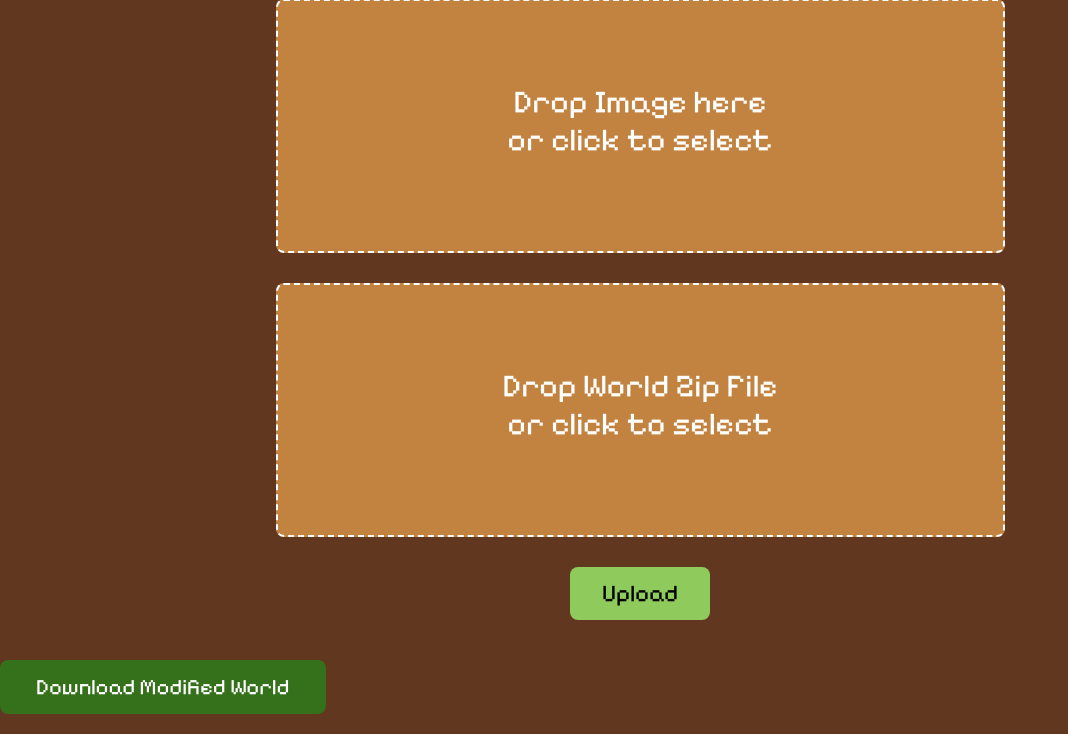
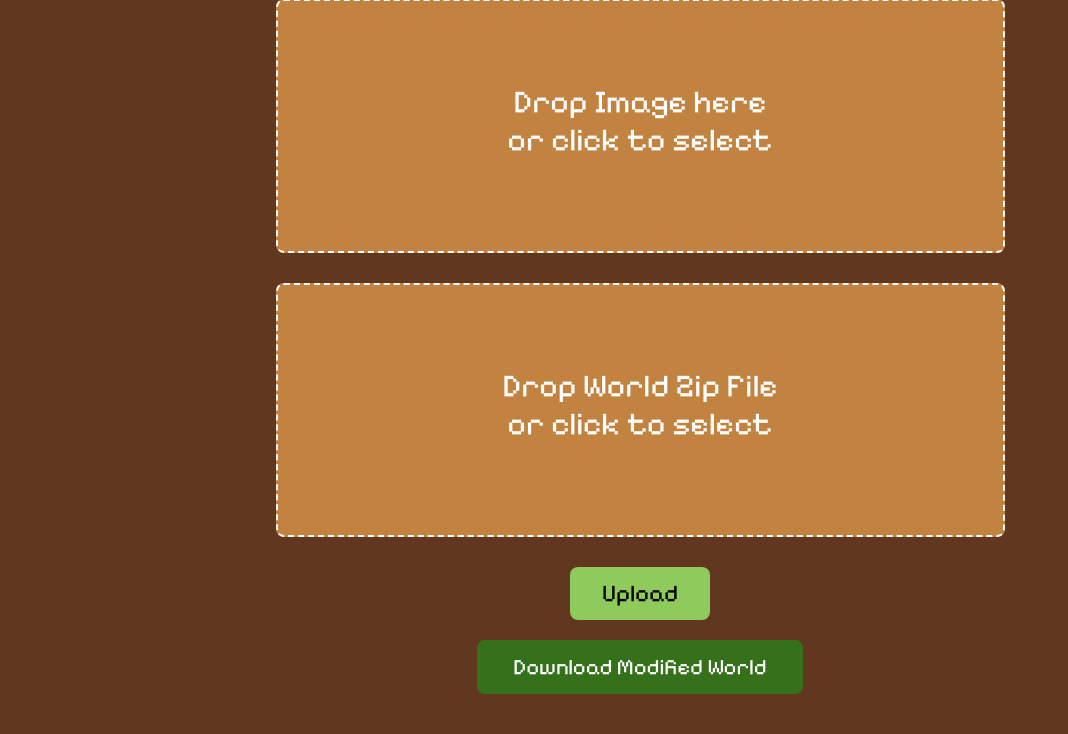
Before and after one commit to asvinod/ImageToMC, a Flask app: template flask_app/templates/index.html in a window 1280 px wide. Shown: the part 189-923 px from the top of the page, without its empty margins (0-1068 px from the left). After the commit the page ends 883 px from the top, so only its background shows below. Run offline with Flask 3, Linux system fonts and the light colour scheme; the template is opened without the code that fills it: values that come from a table or form of the project are taken from there, most other values are stand-ins (such as "Sample title", 1, 10 or a date in 2020); some libraries are stand-ins or nearby versions.

Commit message:
More UI changes

```diff
--- a/flask_app/app.py
+++ b/flask_app/app.py
@@ -17,7 +17,7 @@ app.config['UPLOAD_FOLDER'] = os.path.join(app.root_path, 'uploads')
 app.config['DEFAULTS_FOLDER'] = os.path.join(app.root_path, 'defaults')
 
 os.makedirs(app.config['UPLOAD_FOLDER'], exist_ok=True)
-os.makedirs(app.config['DEFAULTS_FOLDER'], exist_ok=True)
+os.makedirs(app.config['UPLOAD_FOLDER'], exist_ok=True)
 
 class UploadForm(FlaskForm):
     photo = FileField(
--- a/flask_app/templates/examples.html
+++ b/flask_app/templates/examples.html
@@ -88,7 +88,7 @@
         <a href="https://best-wallpaper.net/Earth-and-the-Moon_iphone_wallpaper.html", target="_blank">
           <span class="label">Original Image</span>
         <a>
-        800 × 503 pixels
+        1024 x 1024 pixels
       </div>
     </div>
   </div>
--- a/flask_app/templates/index.html
+++ b/flask_app/templates/index.html
@@ -89,9 +89,12 @@
       padding: 14px 36px;
       border-radius: 8px;
       text-decoration: none;
-      display: inline-block;
+      display: block;
+      margin: 20px auto;
+      width: fit-content;
       margin: 20px auto;
       font-family: 'Pixelify Sans', sans-serif;
+      text-align: center;
     }
     .result-btn:hover {
       background: #285415;
```
